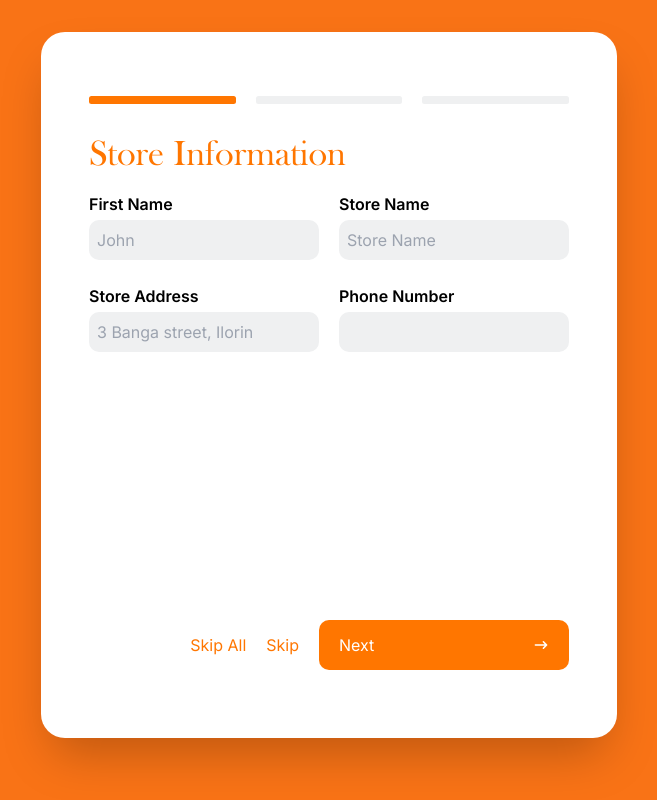
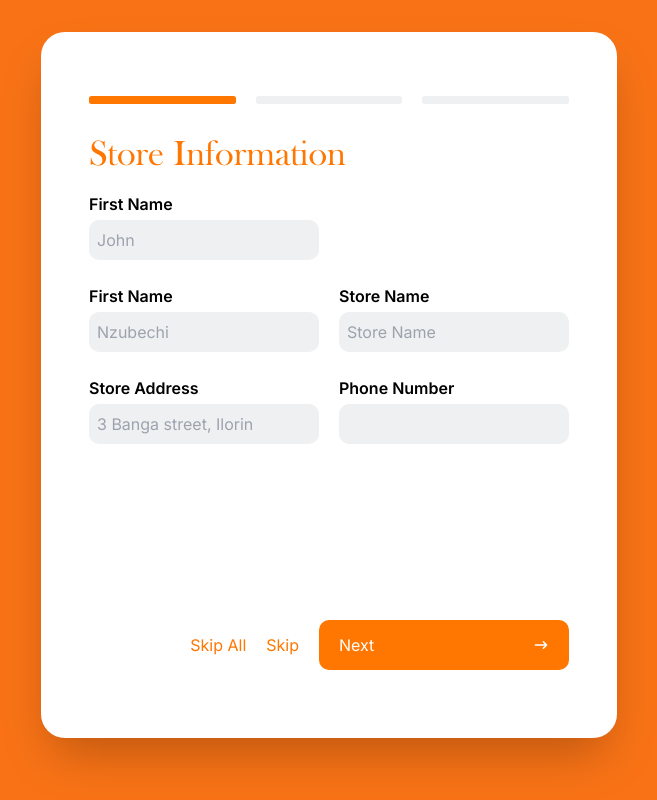
Before and after one commit to Cartleio/cartle-frontend, a Next.js app: page /auth/signup in a window 1280 px wide. Shown: the whole page, without its empty margins (311-968 px from the left). Built offline with nearby package versions, Linux system fonts and the light colour scheme.

Commit message:
feat/made fields required

```diff
--- a/app/components/signup_components/FirstSignUp.tsx
+++ b/app/components/signup_components/FirstSignUp.tsx
@@ -40,7 +40,25 @@ export default function FirstSignUp() {
             placeholder="John"
             value={regData.firstName}
             onChange={handleFormUpdate}
-            className="rounded-[10px] p-2 bg-[#EFF0F1] w-full focus:outline-none focus:border-none my-1"
+            required
+            className="rounded-[10px] required p-2 bg-[#EFF0F1] w-full focus:outline-none focus:border-none my-1"
+          />
+        </div>
+        <div className="md:col-start-1 md:col-end-2">
+          <div>
+            <label htmlFor="lastname" className="font-semibold">
+              First Name
+            </label>
+          </div>
+          <input
+            type="text"
+            name="lastName"
+            id="lastName"
+            placeholder="Nzubechi"
+            value={regData.lastName}
+            onChange={handleFormUpdate}
+            required
+            className="rounded-[10px] required p-2 bg-[#EFF0F1] w-full focus:outline-none focus:border-none my-1"
           />
         </div>
 
@@ -89,8 +107,9 @@ export default function FirstSignUp() {
             name="phoneNumber"
             value={regData.phoneNumber}
             onChange={handleFormUpdate}
+            required
             id="phone"
-            className="rounded-[10px] p-2 bg-[#EFF0F1] w-full focus:outline-none focus:border-none my-1"
+            className="rounded-[10px] required p-2 bg-[#EFF0F1] w-full focus:outline-none focus:border-none my-1"
           />
         </div>
       </div>
--- a/app/redux/feature/registerSlice.tsx
+++ b/app/redux/feature/registerSlice.tsx
@@ -4,6 +4,7 @@ type InitialState = {
   email: string;
   password: string;
   firstName: string;
+  lastName:string;
   storeName: string;
   storeAddress: string;
   phoneNumber: number | string;
@@ -31,6 +32,7 @@ const getRegistrationStateFromLocalStorage = () => {
 const initialState: InitialState = getRegistrationStateFromLocalStorage() || {
   email: "",
   password: "",
+  lastName:"",
   firstName: "",
   storeName: "",
   storeAddress: "",
```
